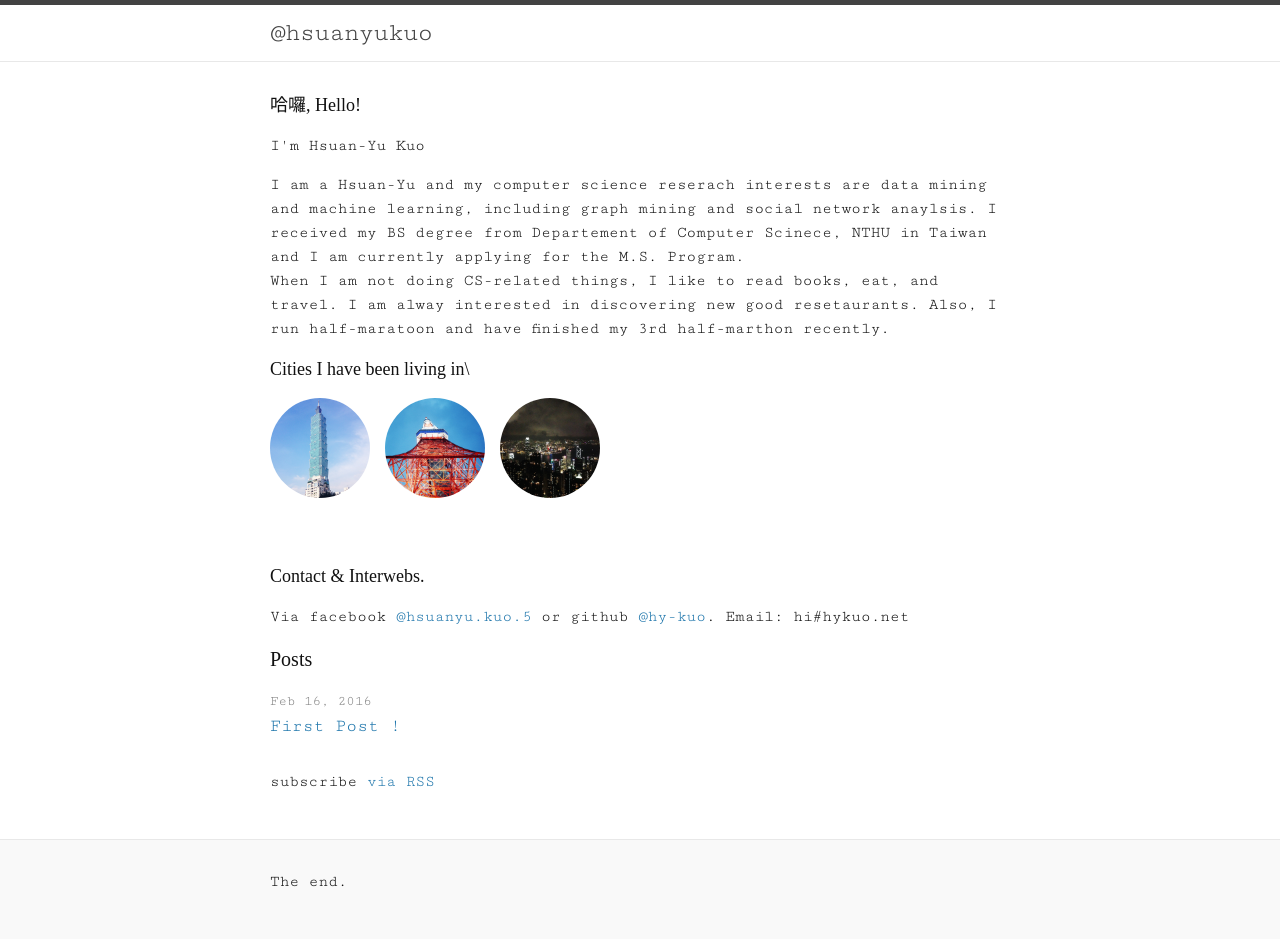
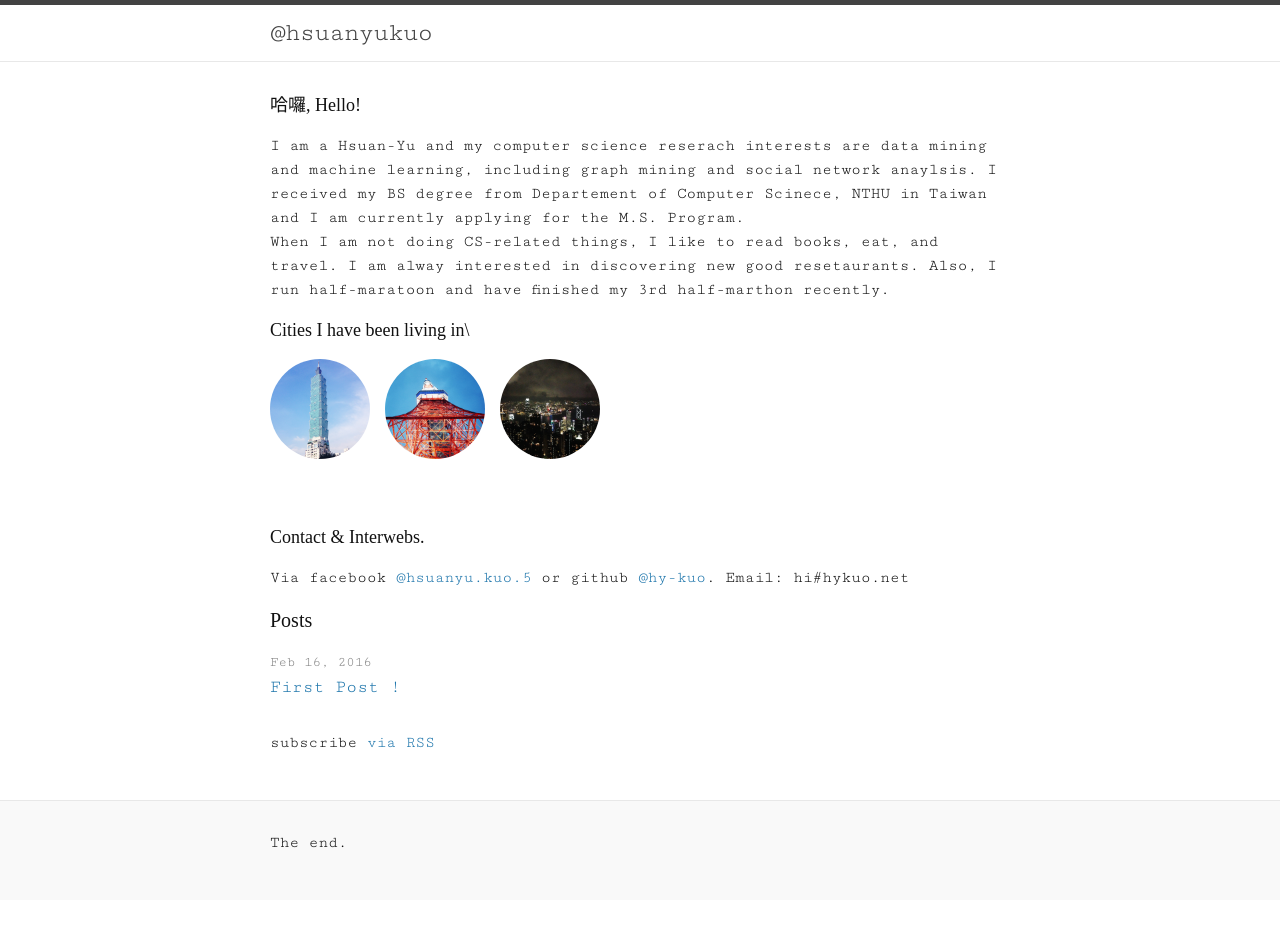
Before and after one commit to hy-kuo/hy-kuo.github.io, a Jekyll site: the page built from index.html, in a window 1280 px wide. Built offline with Jekyll 4.4.1, drawn with Linux system fonts in a browser that asks for light colours; some web fonts are replaced; after the commit the page ends 900 px from its top, so only the background shows below that.

Commit message:
deleted some words

```diff
--- a/index.html
+++ b/index.html
@@ -8,9 +8,8 @@ layout: default
     <h3>
       哈囉, Hello!
     </h3>
-    <p>
-      I'm Hsuan-Yu Kuo
-    </p>
+
+
     <p>
       I am a Hsuan-Yu and my computer science reserach interests are data mining and machine learning, including graph mining and social network anaylsis. I received my BS degree from Departement of Computer Scinece, NTHU in Taiwan and I am currently applying for the M.S. Program.</br>
       When I am not doing CS-related things, I like to read books, eat, and travel. I am alway interested in discovering new good resetaurants.  Also, I run half-maratoon and have finished my 3rd half-marthon recently.
```
